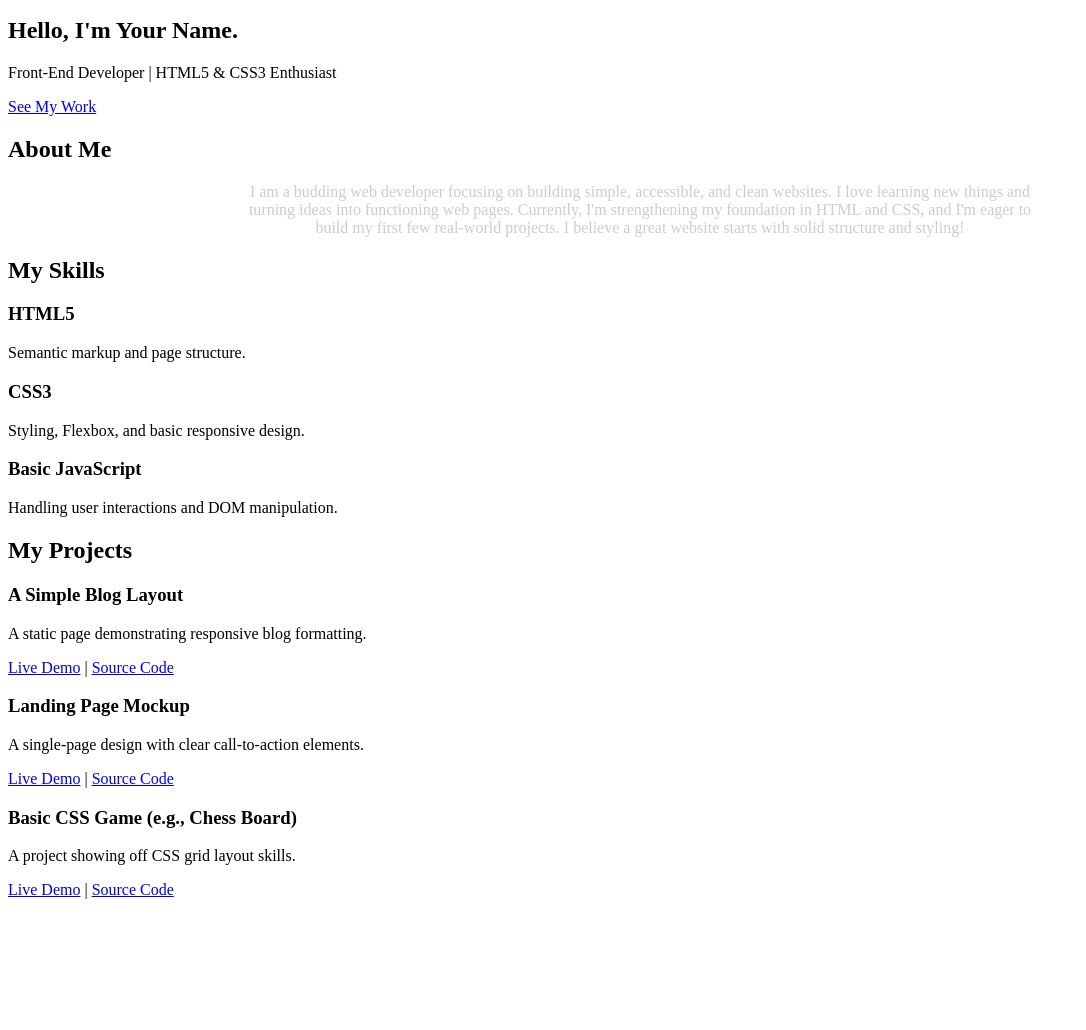
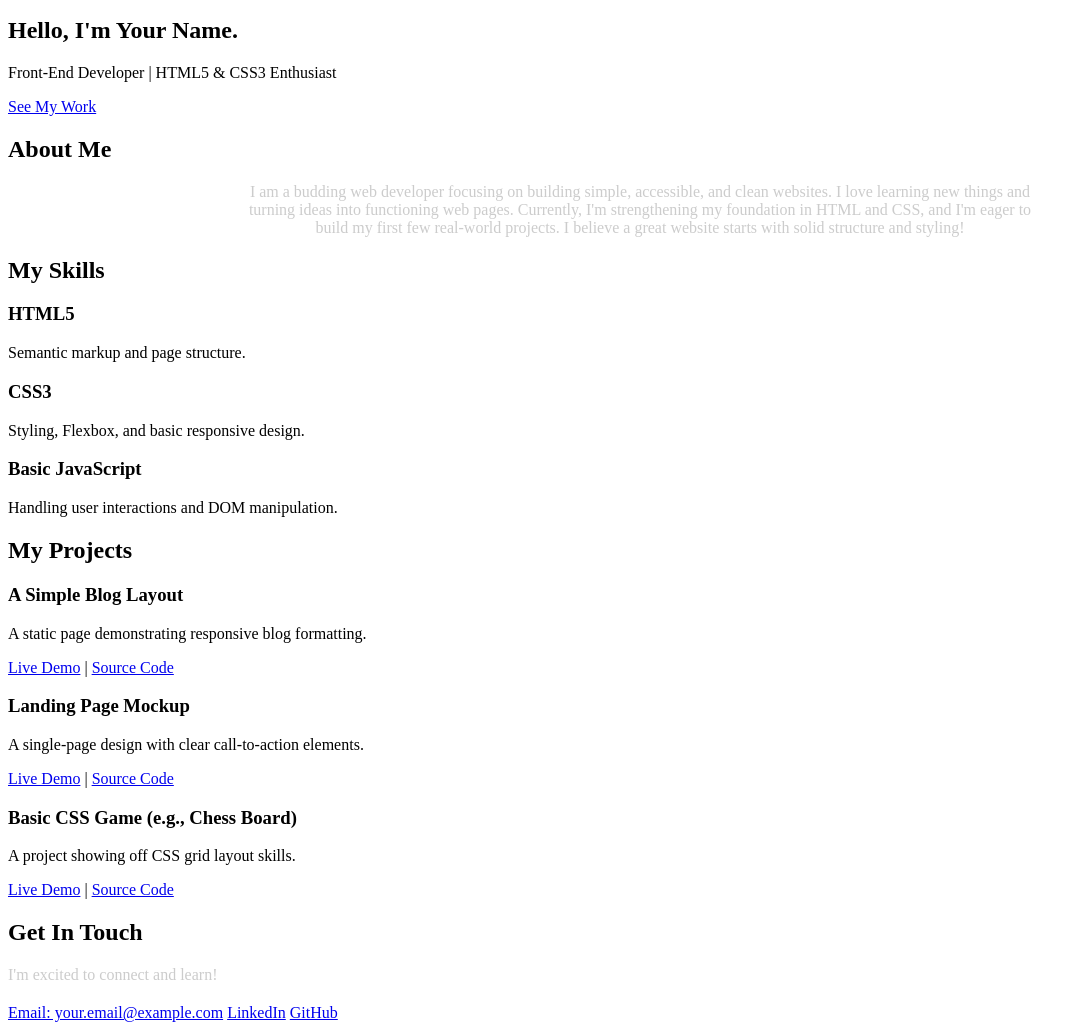
Before and after one commit to pranjal07vk/Projects, a plain HTML site: page Portfolio.html in a window 1280 px wide. Shown: the part 65-1095 px from the top of the page, without its empty margins (0-1086 px from the left). Before the commit the page ends 972 px from the top, so only its background shows below. Drawn offline with Linux system fonts and the light colour scheme.

Commit message:
added contact section

```diff
--- a/Portfolio.html
+++ b/Portfolio.html
@@ -89,5 +89,17 @@
             </div>
         </div>
     </section>
+
+    <section id="contact">
+        <div class="container">
+            <h2>Get In Touch</h2>
+            <p style="color: #cccccc;">I'm excited to connect and learn!</p>
+            <div class="contact-links" style="margin-top: 20px;">
+                <a href="mailto:your.email@example.com">Email: your.email@example.com</a>
+                <a href="https://www.linkedin.com/in/pranjal-31928b378/" target="_blank">LinkedIn</a>
+                <a href="https://github.com/pranjal07vk" target="_blank">GitHub</a>
+            </div>
+        </div>
+    </section>
 </body>
 </html>
```
